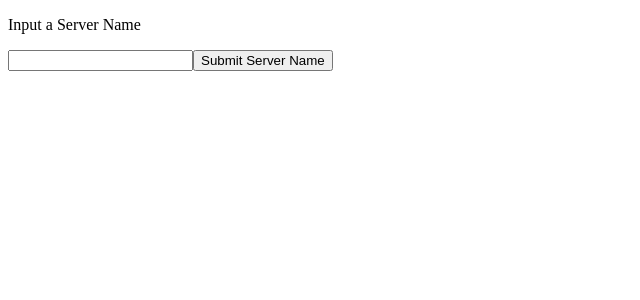
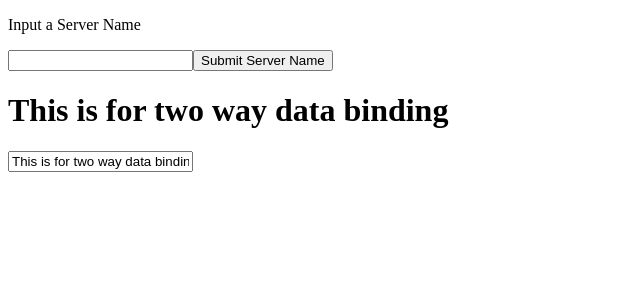
Before and after one commit to NeoGlanding/angular1, an Angular app: page / in a window 1280 px wide. Shown: the top 300 px of the page, without its empty margins (0-640 px from the left). Built offline with nearby package versions, Linux system fonts and the light colour scheme.

Commit message:
auto commit without message

```diff
--- a/src/app/app.component.html
+++ b/src/app/app.component.html
@@ -1 +1,2 @@
 <app-testcomponent></app-testcomponent>
+<app-two-way-data-binding></app-two-way-data-binding>
--- a/src/app/app.module.ts
+++ b/src/app/app.module.ts
@@ -1,16 +1,19 @@
 import { NgModule } from '@angular/core';
 import { BrowserModule } from '@angular/platform-browser';
+import { FormsModule } from '@angular/forms'
 
 import { AppComponent } from './app.component';
 import { TestcomponentComponent } from './testcomponent/testcomponent.component';
+import { TwoWayDataBindingComponent } from './two-way-data-binding/two-way-data-binding.component';
 
 @NgModule({
   declarations: [
     AppComponent,
-    TestcomponentComponent
+    TestcomponentComponent,
+    TwoWayDataBindingComponent
   ],
   imports: [
-    BrowserModule
+    BrowserModule, FormsModule
   ],
   providers: [],
   bootstrap: [AppComponent]
--- /dev/null
+++ b/src/app/two-way-data-binding/two-way-data-binding.component.html
@@ -0,0 +1,2 @@
+<h1>{{ twoWay }}</h1>
+<input [(ngModel)]="twoWay" type="text">
--- /dev/null
+++ b/src/app/two-way-data-binding/two-way-data-binding.component.ts
@@ -0,0 +1,17 @@
+import { Component, OnInit } from '@angular/core';
+
+@Component({
+  selector: 'app-two-way-data-binding',
+  templateUrl: './two-way-data-binding.component.html',
+  styleUrls: ['./two-way-data-binding.component.css']
+})
+export class TwoWayDataBindingComponent implements OnInit {
+
+  twoWay: string = "This is for two way data binding";
+
+  constructor() { }
+
+  ngOnInit(): void {
+  }
+
+}
```
Also changed, not shown: src/app/two-way-data-binding/two-way-data-binding.component.css (added), 1 other file (tests, documents, lock files or other folders).
